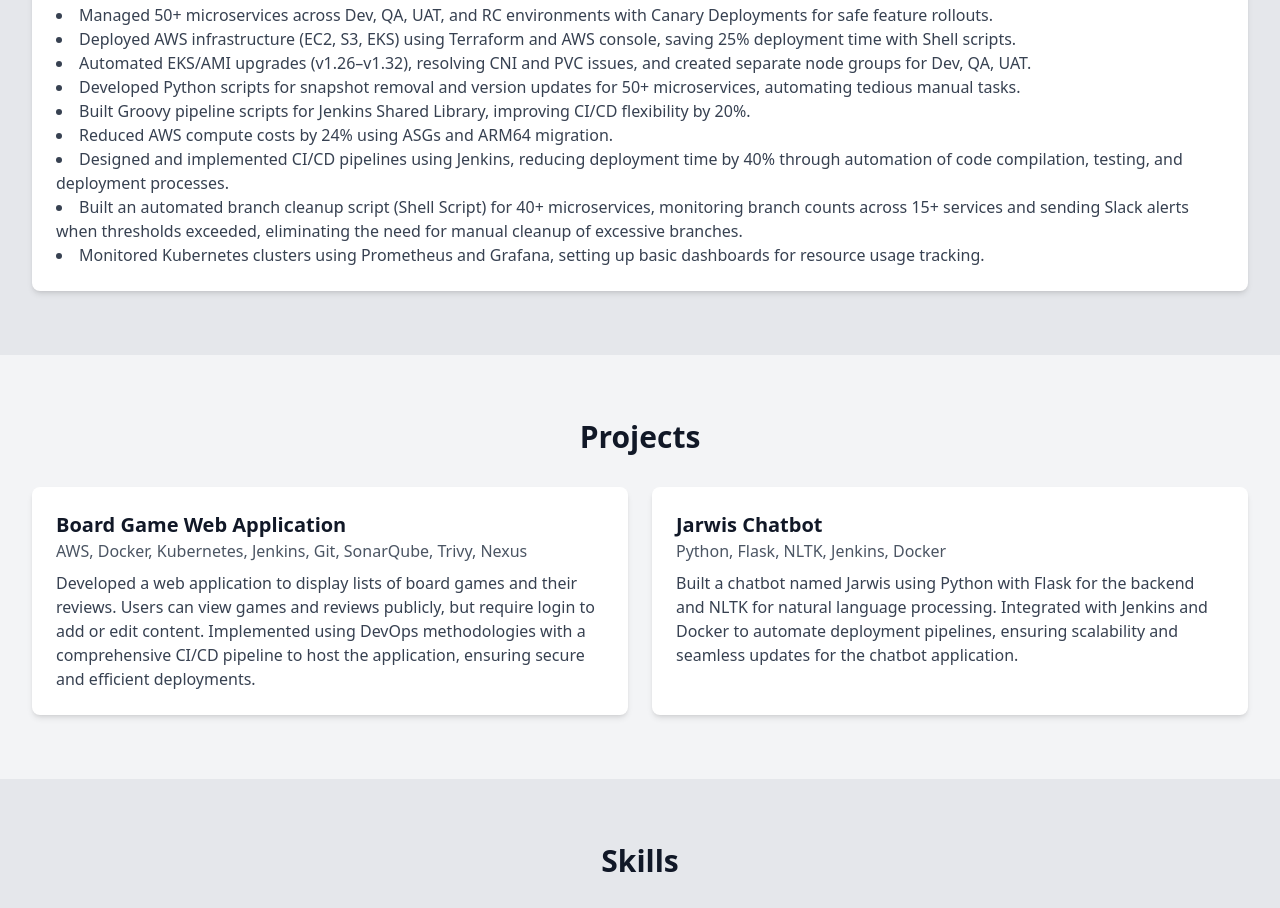
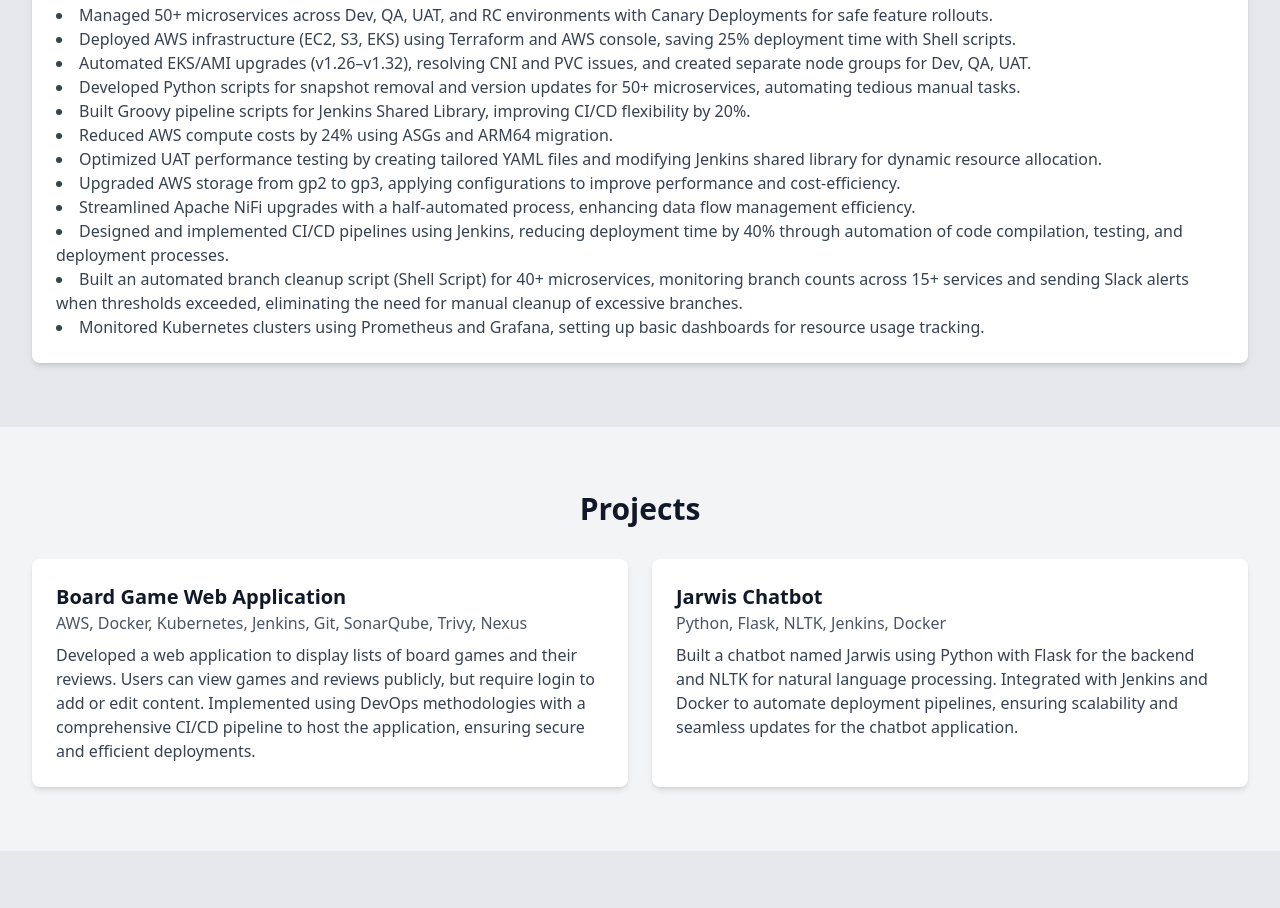
Before and after one commit to RazaAmaan/portfolio1.0, a plain HTML site: page index.html in a window 1280 px wide. Shown: the part 1733-2641 px from the top of the page. Drawn offline with nearby package versions, Linux system fonts and the light colour scheme.

Commit message:
Update index.html

```diff
--- a/index.html
+++ b/index.html
@@ -99,6 +99,9 @@
                         <li>Developed Python scripts for snapshot removal and version updates for 50+ microservices, automating tedious manual tasks.</li>
                         <li>Built Groovy pipeline scripts for Jenkins Shared Library, improving CI/CD flexibility by 20%.</li>
                         <li>Reduced AWS compute costs by 24% using ASGs and ARM64 migration.</li>
+                        <li>Optimized UAT performance testing by creating tailored YAML files and modifying Jenkins shared library for dynamic resource allocation.</li>
+                        <li>Upgraded AWS storage from gp2 to gp3, applying configurations to improve performance and cost-efficiency.</li>
+                        <li>Streamlined Apache NiFi upgrades with a half-automated process, enhancing data flow management efficiency.</li>
                         <li>Designed and implemented CI/CD pipelines using Jenkins, reducing deployment time by 40% through automation of code compilation, testing, and deployment processes.</li>
                         <li>Built an automated branch cleanup script (Shell Script) for 40+ microservices, monitoring branch counts across 15+ services and sending Slack alerts when thresholds exceeded, eliminating the need for manual cleanup of excessive branches.</li>
                         <li>Monitored Kubernetes clusters using Prometheus and Grafana, setting up basic dashboards for resource usage tracking.</li>
```
